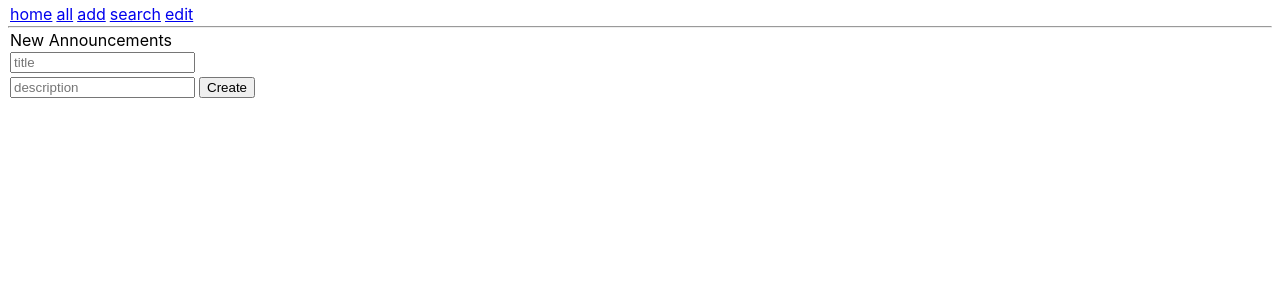
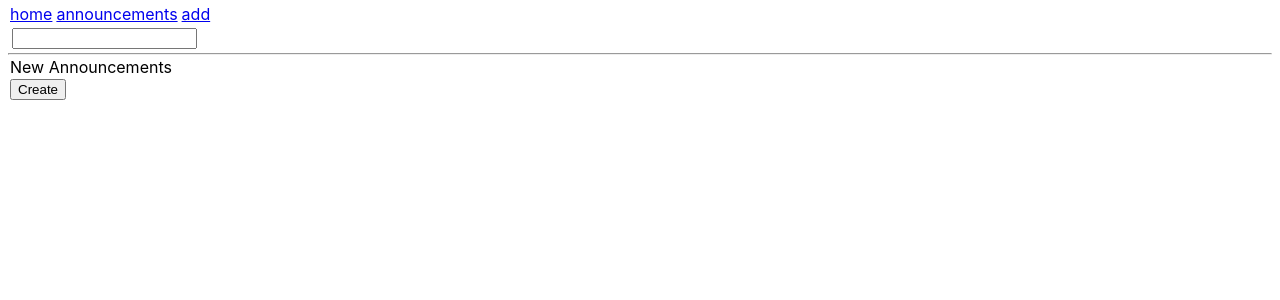
Before and after one commit to noname321rosty/AnnouncementWebsiteReact, a React (Create React App) app: page /add in a window 1280 px wide. Shown: the top 300 px of the page. Built offline with nearby package versions, Linux system fonts and the light colour scheme.

Commit message:
add search system (but find new err!)

```diff
--- a/src/App.js
+++ b/src/App.js
@@ -4,8 +4,8 @@ import {BrowserRouter as Router, Switch, Route, Link} from 'react-router-dom';
 import Home from "./components/home/Home";
 import Announcements from "./components/announcements/Announcements";
 import Add from "./components/add/Add";
+import Edit from "./components/edit/Edit";
 import Search from "./components/search/Search";
-import Edit from "./components/edit/Edit";
 
 function App() {
   return (
@@ -13,10 +13,9 @@ function App() {
         <Router>
             <div>
                 <Link to={'/home'}>home</Link>
-                <Link to={'/all'}>all</Link>
+                <Link to={'/announcements'}>announcements</Link>
                 <Link to={'/add'}>add</Link>
-                <Link to={'/search'}>search</Link>
-                <Link to={'/edit'}>edit</Link>
+                <Search/>
             </div>
 
             <hr/>
@@ -24,14 +23,11 @@ function App() {
                 <Route path={'/home'}>
                     <Home/>
                 </Route>
-                <Route path={'/all'}>
+                <Route path={'/announcements'}>
                     <Announcements/>
                 </Route>
                 <Route path={'/add'}>
                     <Add/>
-                </Route>
-                <Route path={'/search'}>
-                    <Search/>
                 </Route>
                 <Route path={'/edit'}>
                     <Edit/>
--- a/src/components/add/Add.js
+++ b/src/components/add/Add.js
@@ -3,37 +3,15 @@ import {reports} from "../../database/database";
 
 
 class Add extends Component {
-
-    constructor(props) {
-        super(props);
-
-        this.state = {
-            title: this.props.report,
-            description: this.props.report,
-            reports
-        }
-
-
+    state = {
+        reports: [...reports]
     }
 
     add = () => {
-        const {title, description} = this.state;
-            const args = {title, description};
+       const newItem ='smt';
+       this.setState({reports: this.state.concat(newItem)})
 
-            console.log(this.state.reports.id);
-
-            if (args !== this.state.reports){
-                reports.push(title, description)
-            }
     }
-
-    onChangeTitle = (event) => {
-      this.setState(event.target.value);
-    };
-
-    onChangeDesc = (event) => {
-      this.setState(event.target.value);
-    };
 
     render() {
 
@@ -42,8 +20,8 @@ class Add extends Component {
 
                 <form onSubmit={this.add}>
                     <label>New Announcements</label><br/>
-                    <input type="text" placeholder='title' value={this.state.title} onChange={this.onChangeTitle}/><br/>
-                    <input type="text" placeholder='description' value={this.state.description} onChange={this.onChangeDesc} />
+                    {/*<input type="text" placeholder='title' value={this.state}/><br/>*/}
+                    {/*<input type="text" placeholder='description' value={this.state}/>*/}
                     <button type="submit">Create</button>
                 </form>
         );
--- a/src/components/announcement/Announcement.js
+++ b/src/components/announcement/Announcement.js
@@ -1,20 +1,15 @@
-import React, {Component} from 'react';
+import React from 'react';
+import {Link} from "react-router-dom";
 
-class Announcement extends Component {
-    render() {
-        let {id, title, description, date} = this.props.report;
-        let props = this.props;
+export default function Announcement(props) {
     return (
         <div>
             {
-                   <div key={id}> {id} - {title} - {description} - {date}
+                <div> {props.report.id} - {props.report.title} - {props.report.description} - {props.report.date}
                     <button onClick={props.delete}>remove</button>
+                    <Link  to={`/edit`}>edit</Link>
                 </div>
-
             }
         </div>
     );
 }
-}
-
-export default Announcement;
--- a/src/components/announcements/Announcements.js
+++ b/src/components/announcements/Announcements.js
@@ -10,7 +10,6 @@ export default  class Announcements extends Component {
 
     deleteReport(id) {
         this.setState({
-
             reports: this.state.reports.filter(report => report.id !== id)
         })
     }
@@ -20,7 +19,7 @@ export default  class Announcements extends Component {
         return (
             <div>
                 {
-                    this.state.reports.map(report => (<Announcement delete={this.deleteReport.bind(this, report.id)} report={report} key={report.id}/>))
+                    this.state.reports.map((value,index) => (<Announcement delete={this.deleteReport.bind(this, value.id)} report={value} key={index}/> ))
                 }
             </div>
         );
--- a/src/components/edit/Edit.js
+++ b/src/components/edit/Edit.js
@@ -1,13 +1,9 @@
-import React, {Component} from 'react';
+import React from 'react';
 
-class Edit extends Component {
-    render() {
-        return (
-            <div>
-                <p>edit</p>
-            </div>
-        );
-    }
+export default function Edit(props) {
+    return (
+        <div>
+            edit
+        </div>
+    );
 }
-
-export default Edit;
--- a/src/components/search/Search.js
+++ b/src/components/search/Search.js
@@ -1,13 +1,46 @@
 import React, {Component} from 'react';
+import {reports} from "../../database/database";
+import Announcement from "../announcement/Announcement";
 
-class Search extends Component {
+export default  class Search extends Component {
+    state = {
+        reports: [...reports],
+        title: '',
+        array: []
+    }
+
+    checkTitle = (e) => {
+        e.preventDefault();
+
+        this.setState({
+            title: e.target.value
+        });
+
+        const filteredArray = this.state.reports.filter(value => value.title.includes(this.state.title));
+
+        if(filteredArray.length) {
+            this.setState({
+                array: filteredArray
+            })
+        } else {
+            this.setState({
+                array: []
+            })
+        }
+    };
+
+
+
     render() {
         return (
             <div>
-                <p>search</p>
+                <input value={this.state.title} onChange={this.checkTitle} type="text"/>
+                <div>
+                    {
+                        this.state.array.map(value => <Announcement value={value}/>)
+                    }
+                </div>
             </div>
         );
     }
 }
-
-export default Search;
--- a/src/database/database.js
+++ b/src/database/database.js
@@ -1,6 +1,6 @@
 export let reports = [
     {id: 1, title: 'some title',description: 'some description', date: new Date().toLocaleString()},
-    {id: 2, title: 'some title',description: 'some description', date: new Date().toLocaleString()},
+    {id: 2, title: 'dome title',description: 'some description', date: new Date().toLocaleString()},
     {id: 3, title: 'some title',description: 'some description', date: new Date().toLocaleString()},
     {id: 4, title: 'some title',description: 'some description', date: new Date().toLocaleString()},
     {id: 5, title: 'some title',description: 'some description', date: new Date().toLocaleString()}
```
Also changed, not shown: 1 other file (tests, documents, lock files or other folders). Lines whose indentation alone changed are shown as unchanged.
